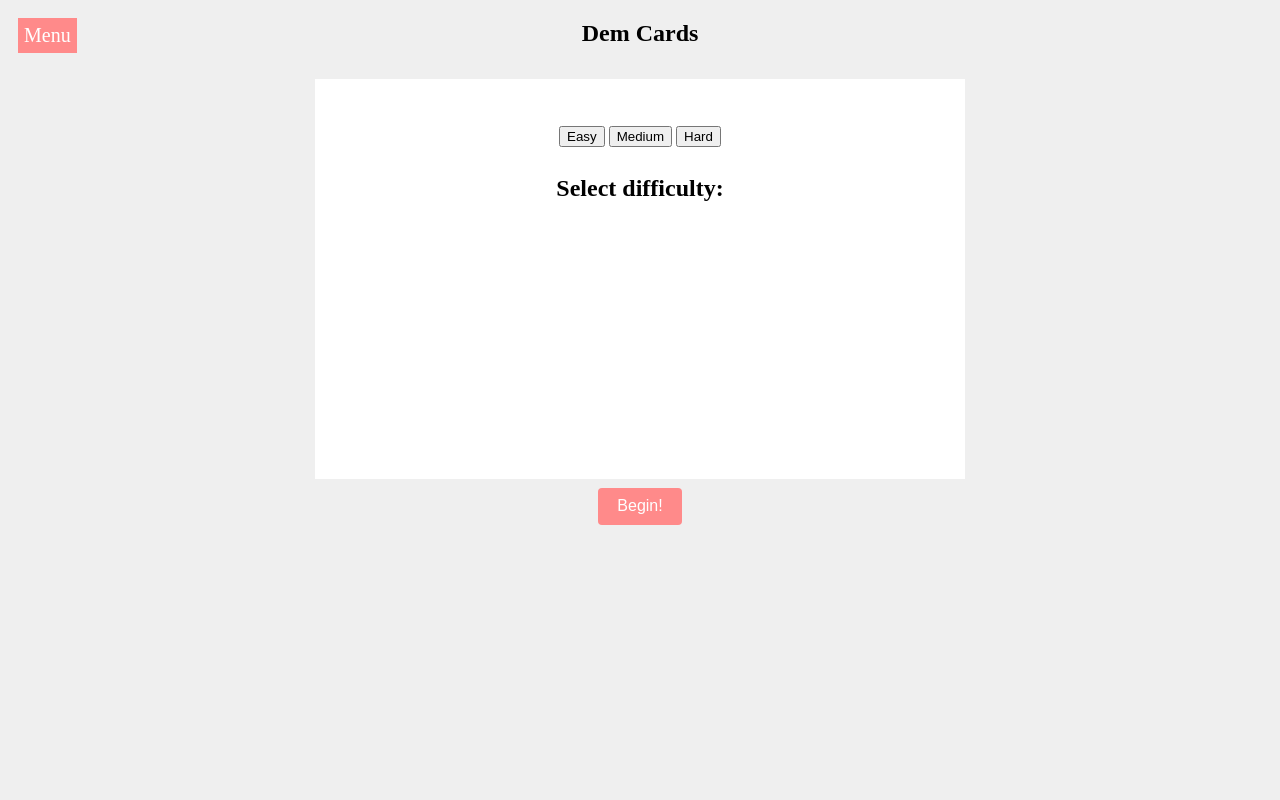
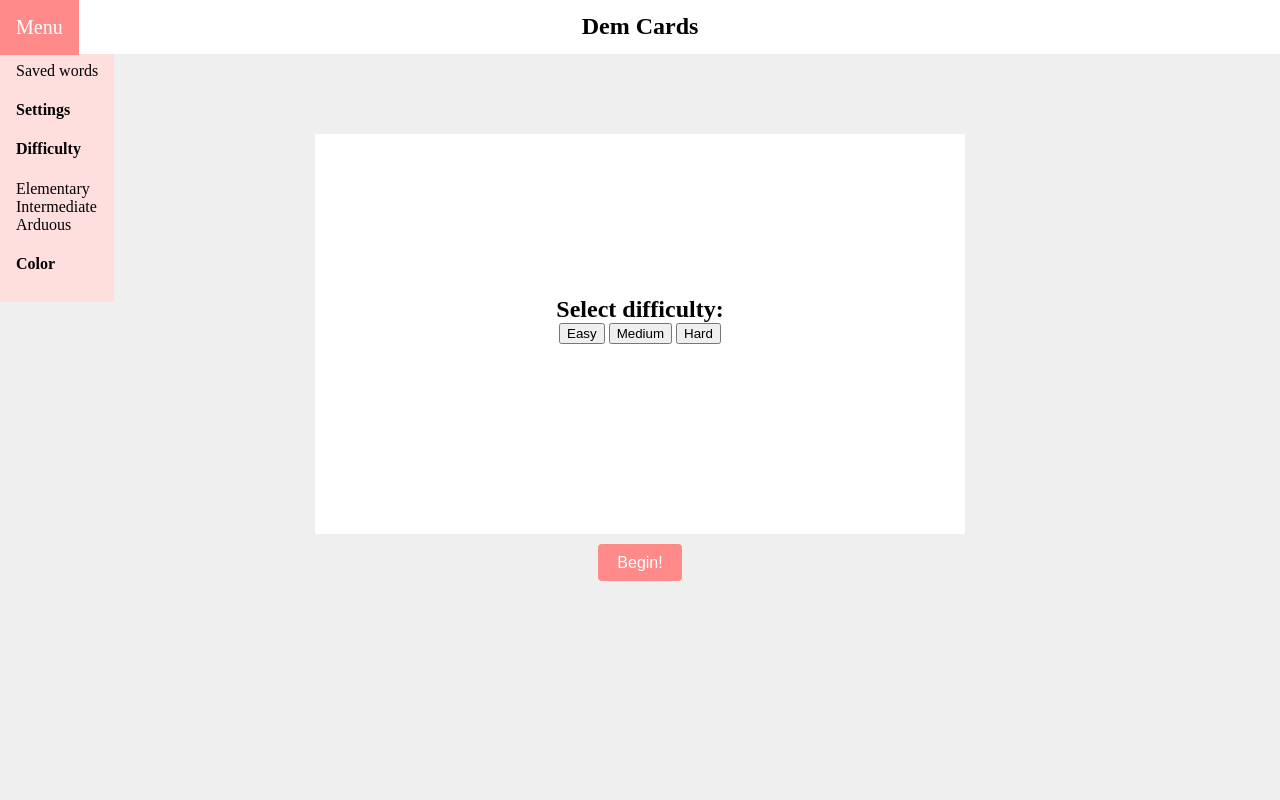
Before and after one commit to jcook8/flashcardapp.github.io, a Python web app: template templates/index.html in a window 1280 px wide. Run offline with Jinja, Linux system fonts and the light colour scheme; the template is opened without the code that fills it, so the values that code supplies are empty; some libraries are stand-ins or nearby versions.

Commit message:
some changes

```diff
--- a/static/script.js
+++ b/static/script.js
@@ -0,0 +1,2 @@
+$('div.dropdown-content').hide();
+$('.dropdown-menu').click( function (){ $('div.dropdown-content').slideToggle(400) });
--- a/static/style.css
+++ b/static/style.css
@@ -1,3 +1,8 @@
+html, body {
+  margin: 0;
+  padding: 0;
+}
+
 body {
   background-color: #efefef;
 }
@@ -5,8 +10,8 @@ body {
 .dropdown-menu {
     float: left;
     font-size: 1.25em;
-    padding: 0.3em;
-    margin: 0.5em;
+    padding: 0.8em;
+    margin: 0;
     background-color: #FF8A8A;
     color: #FFF;
     position: absolute;
@@ -15,29 +20,40 @@ body {
 .dropdown-content {
     float: left;
     padding: 0.5em 1em;
-    border: 1px dashed gray;
-    display: block;
     background-color: #FFDEDE;
     top: 0;
+    clear: both;
 }
 
 .title-header {
     text-align: center;
     margin: 0;
-    padding: 0.5em 0;
+    padding: 0.56em 0;
     vertical-align: middle;
+    background-color: white;
+}
+
+.flashcard-container {
+  margin-top: 5em;
 }
 
 .flashcard {
+  position: relative;
   height: 400px;
   width: 650px;
   background-color: white;
+  justify-content: center;
+  display: block;
+}
+
+#formatting-sucks {
+  position: relative;
+  padding-top: 25%;
 }
 
 #default-text {
-  position: relative;
-  top: 4em;
-  text-align: center;
+  margin: 0;
+  top: 45%;
 }
 
 .cardButtons{
@@ -45,7 +61,7 @@ body {
     min-width: 500px;
     max-width: 60%;
 }
-#back {
+#back #skip{
     position: relative;
     float: left;
     background-color: #FFECF5;
@@ -58,27 +74,18 @@ body {
     font-size: 16px;
     border-radius: 4px;
 }
-#back:hover {
-    background-color: #FFBBBB;
-}
-#skip {
-    position: relative;
-    float: right;
-    background-color: #FFECF5;
-    border: none;
-    color: white;
-    padding: 15px 32px;
-    text-align: center;
-    text-decoration: none;     font-weight: 900;
-    font-size: 16px;
-    border-radius: 4px;
-}
-#skip:hover {
+
+#back:hover #skip:hover {
     background-color: #FFBBBB;
 }
 
+#skip {
+    float: right;
+}
+
 #start-button-container {
-  margin: 0.55em 0;
+  position: relative;
+  margin: 0.65em;
 }
 
 #start-button{
@@ -92,7 +99,6 @@ body {
     border-radius: 4px;
 }
 
-
 #start-button:hover {
     background-color: #FFDEDE;
 }
--- a/templates/index.html
+++ b/templates/index.html
@@ -8,8 +8,7 @@
     <span class="dropdown-menu">Menu</span>
     <!-- Link to home page -->
     <h2 class="title-header"><a>Dem Cards</a></h2>
-<!--  <div class="navigation">
-        <nav class="dropdown-content">
+    <div class="dropdown-content">
       <a>Saved words</a><br>
       <h4><a>Settings</a></h4>
       <div class="le-settings">
@@ -19,24 +18,25 @@
         <span>Arduous</span>
         <h4>Color</h4>
       </div>
-        </nav>
-      </div> -->
+    </div>
     <!-- <div class= "cardButtons">
       <button type="button" id="back">Back</button>
       <button type="button" id="skip">Skip</button>
     </div> -->
     <div class="flashcard-container" align="center">
       <div class="flashcard" align="center">
+        <div id="formatting-sucks">
           <h2 id="default-text">Select difficulty:</h2>
           <button>Easy</button>
           <button>Medium</button>
           <button>Hard</button>
+        </div>
       </div>
       <div id="start-button-container">
         <button id="start-button">Begin!</button>
       </div>
     </div>
     <script src="https://code.jquery.com/jquery-3.2.1.js" integrity="sha256-DZAnKJ/6XZ9si04Hgrsxu/8s717jcIzLy3oi35EouyE=" crossorigin="anonymous"></script>
-    <script src="script.js"></script>
+    <script src="resources/script.js"></script>
   </body>
 </html>
```
Lines whose indentation alone changed are shown as unchanged.
